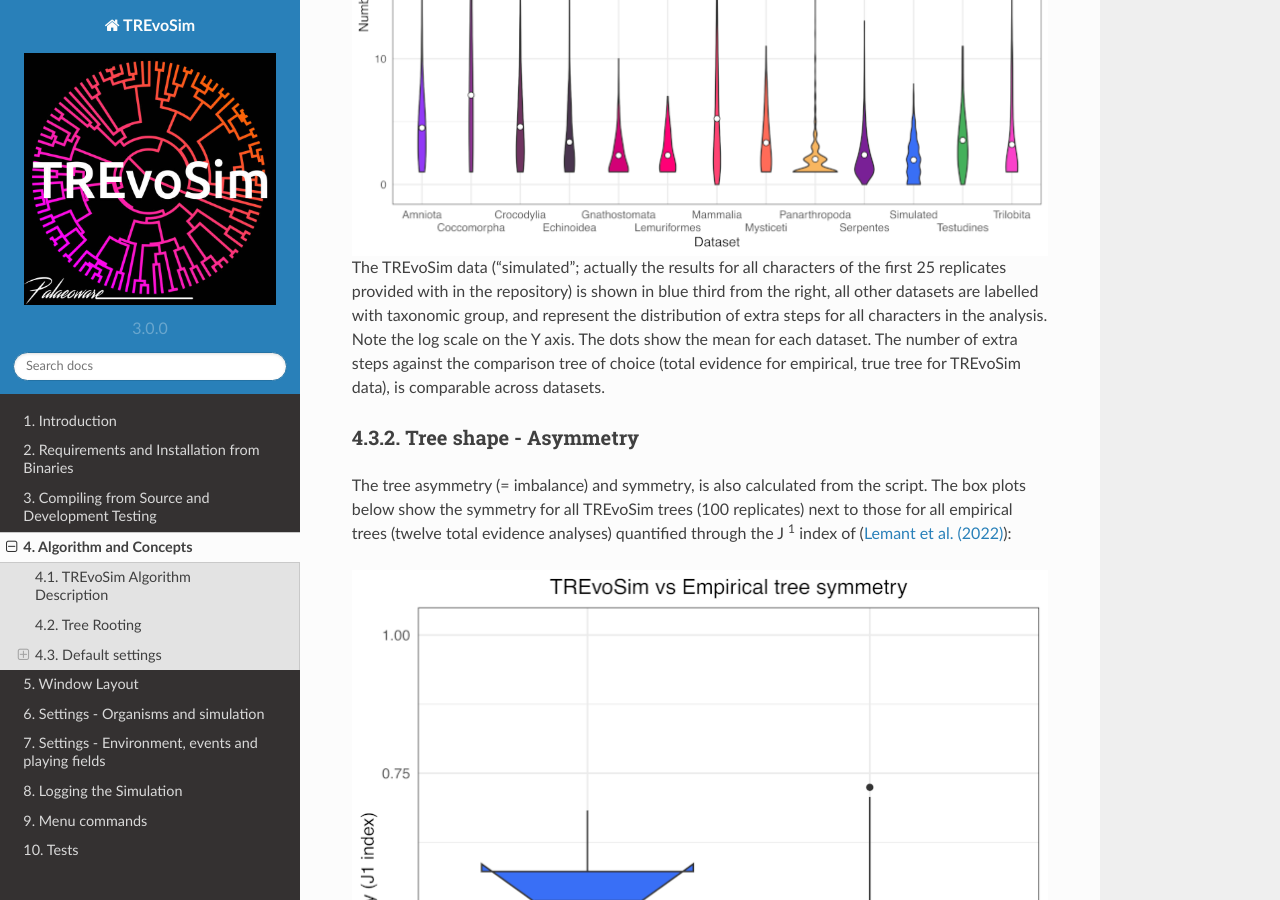
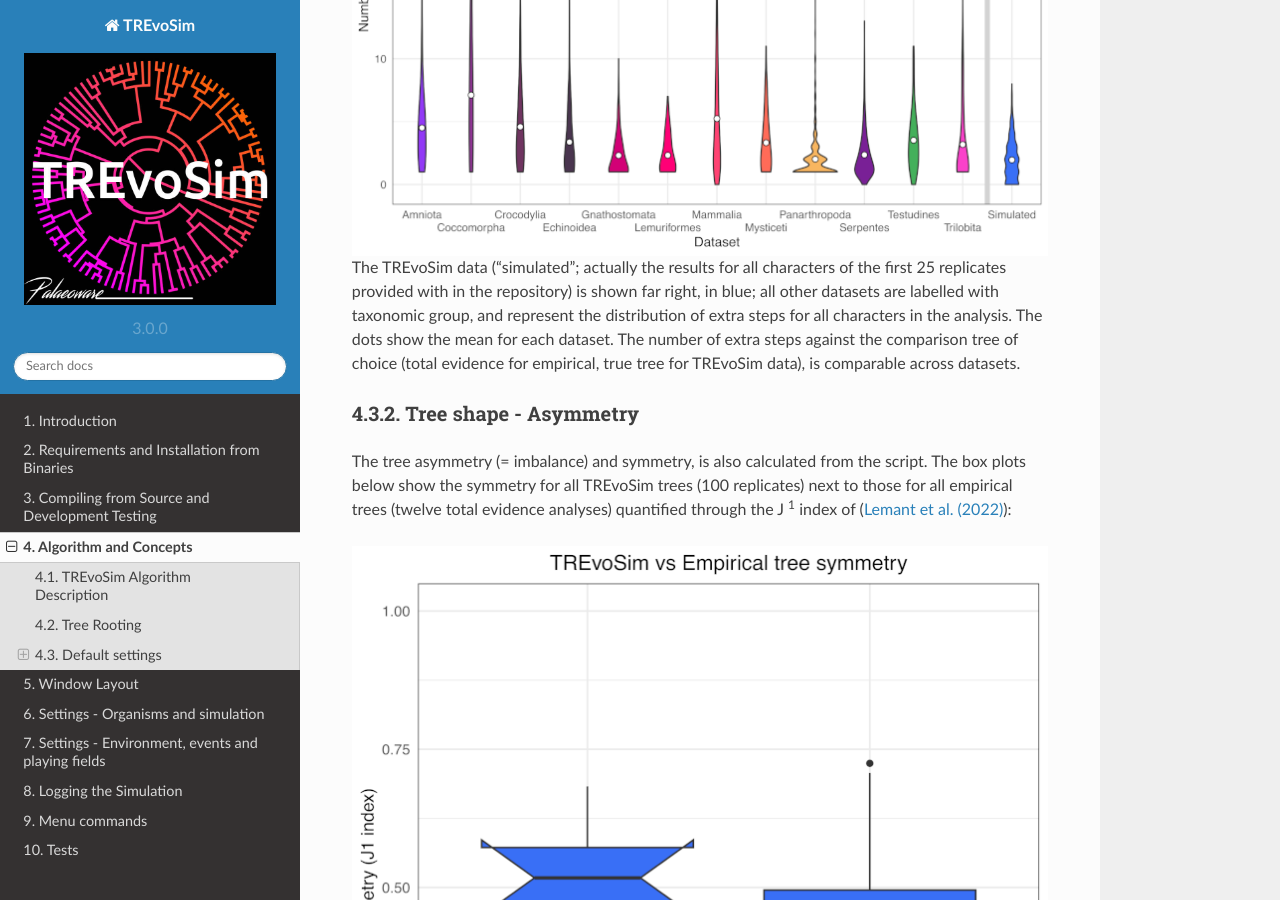
Before and after one commit to palaeoware/trevosim, a Sphinx documentation site: the page built from docs/algorithmconcepts.rst, in a window 1280 px wide and 900 px high, scrolled down 1652 px. Built offline with Sphinx 7.4.7 and the Read the Docs theme 2.0.0, drawn with Linux system fonts in a browser that asks for light colours.

Commit message:
Update docs in incorporate changes to graphs from PR #50 and issue #6

```diff
--- a/docs/algorithmconcepts.rst
+++ b/docs/algorithmconcepts.rst
@@ -28,7 +28,7 @@
 .. figure:: _static/steps.png
     :align: center
 
-The TREvoSim data ("simulated"; actually the results for all characters of the first 25 replicates provided with in the repository) is shown in blue third from the right, all other datasets are labelled with taxonomic group, and represent the distribution of extra steps for all characters in the analysis. Note the log scale on the Y axis. The dots show the mean for each dataset. The number of extra steps against the comparison tree of choice (total evidence for empirical, true tree for TREvoSim data), is comparable across datasets.
+The TREvoSim data ("simulated"; actually the results for all characters of the first 25 replicates provided with in the repository) is shown far right, in blue; all other datasets are labelled with taxonomic group, and represent the distribution of extra steps for all characters in the analysis. The dots show the mean for each dataset. The number of extra steps against the comparison tree of choice (total evidence for empirical, true tree for TREvoSim data), is comparable across datasets.
 
 Tree shape - Asymmetry
 ^^^^^^^^^^^^^^^^^^^^^^
```
Also changed, not shown: docs/_static/steps.png.
